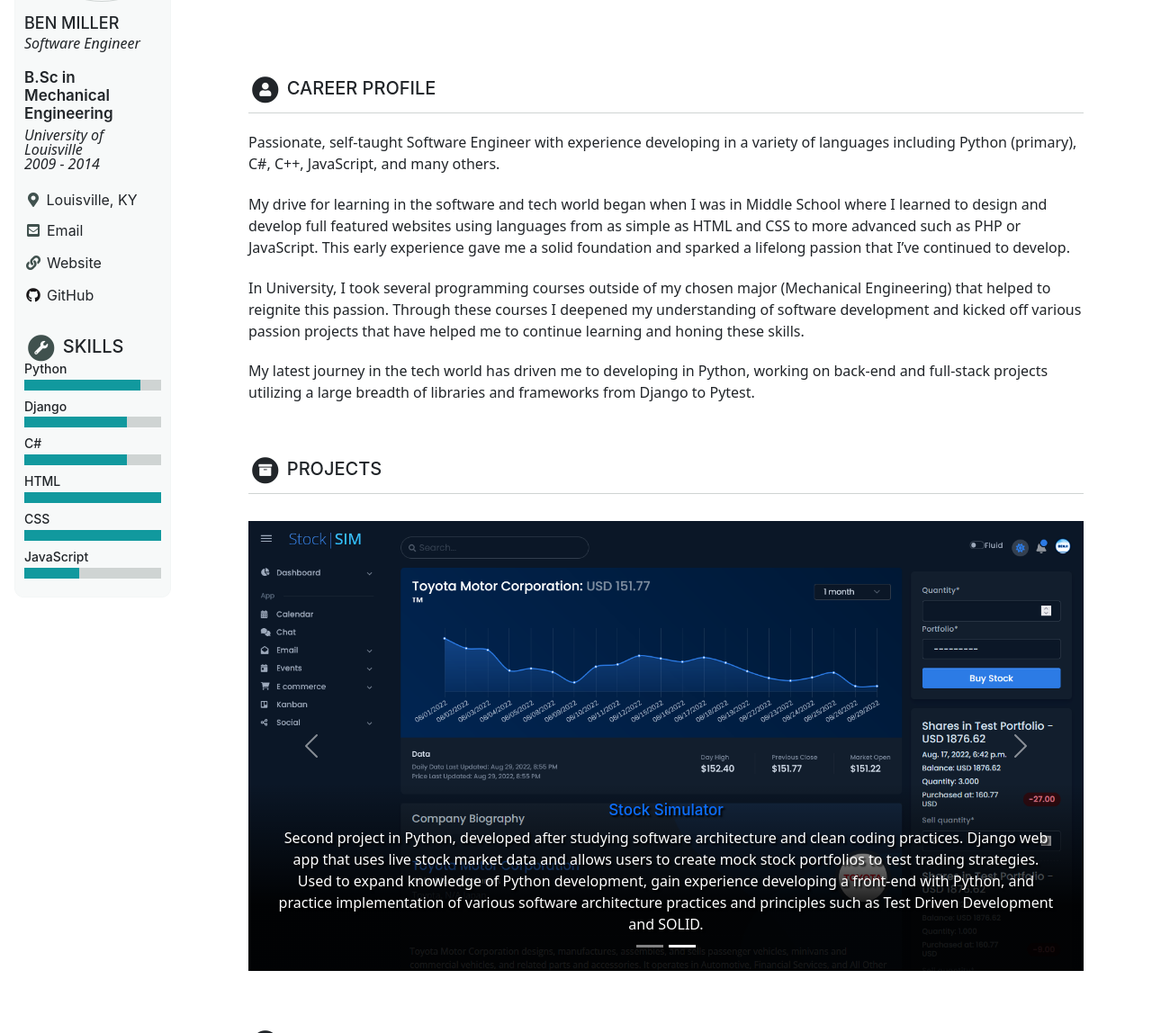
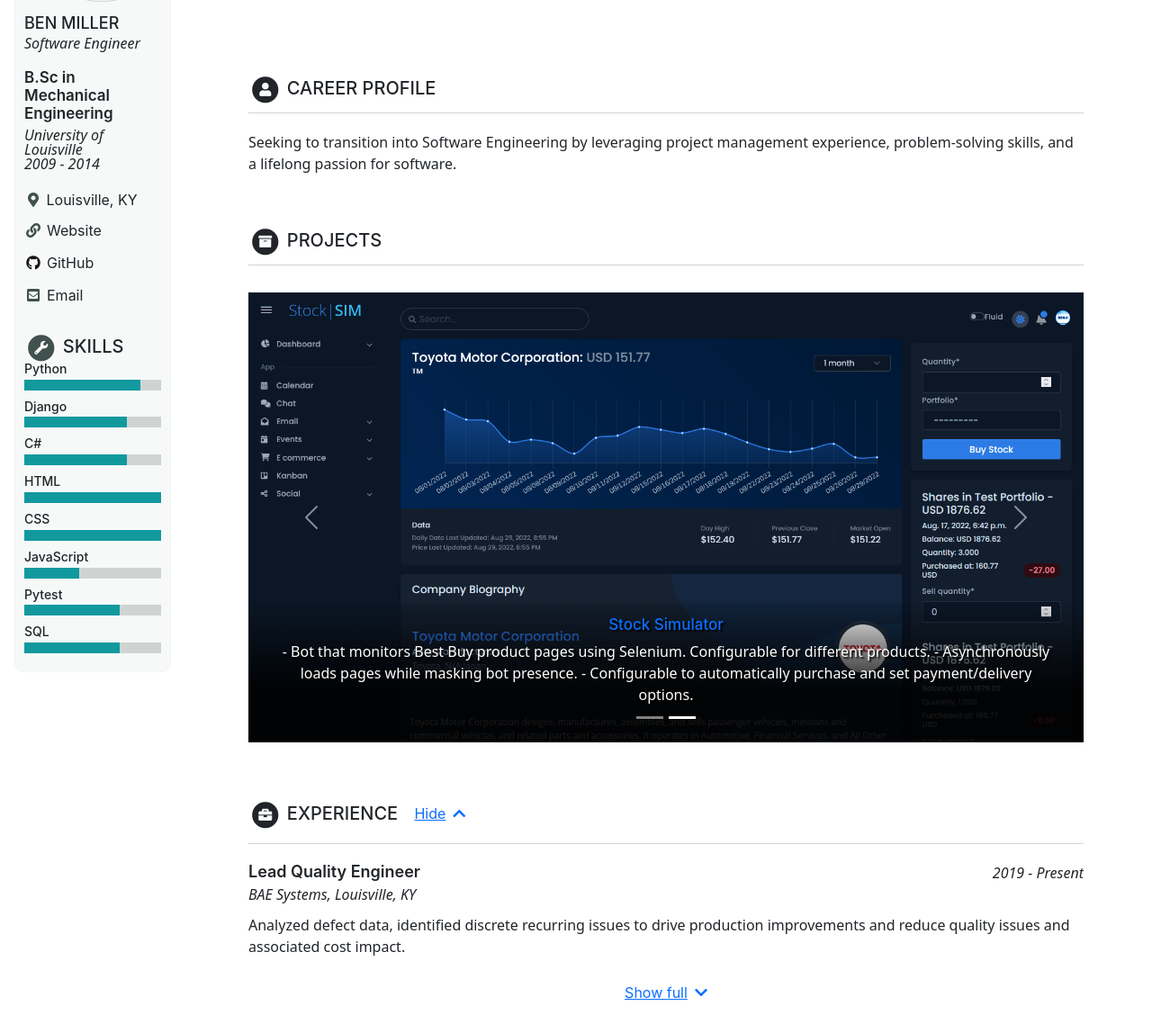
Before and after one commit to Ben-M-90/Ben-M-90.github.io, a Jekyll site: the page built from _pages/home.md, in a window 1280 px wide and 1400 px high. Shown: the part 252-1400 px from the top of the window at 90% size. Built offline with Jekyll 4.4.1, drawn with Linux system fonts in a browser that asks for light colours; cached includes are drawn as plain includes.

Commit message:
Update bio information.

```diff
--- a/_config.yml
+++ b/_config.yml
@@ -108,11 +108,11 @@ author:
   avatar           : "/assets/images/bio-photo.jpg"
   bio              : "Software Engineer"
   location         : "Louisville, KY"
-  email            :
+  email            : "ben.miller.90.bm@gmail.com"
   links:
     - label: "Email"
       icon: "fas fa-fw fa-envelope-square"
-      url: "ben.miller.90.bm@gmail.com"
+      # url: "ben.miller.90.bm@gmail.com"
     - label: "Website"
       icon: "fas fa-fw fa-link"
       url: "https://ben-m-90.github.io"
--- a/_data/data.yml
+++ b/_data/data.yml
@@ -11,11 +11,11 @@ sidebar:
     avatar: /assets/images/bio-photo.jpg  #place a 100x100 picture inside /assets/images/ folder and provide the name of the file below
 
     # Sidebar links
-    email:
+    email: ben.miller.90.bm@gmail.com
     phone:
     citizenship:
     website: #do not add http://
-    linkedin:
+    linkedin: ben-a-miller
     xing:
     github: ben-m-90
     telegram: # add your nickname without '@' sign
@@ -33,26 +33,9 @@ sidebar:
 career-profile:
     title: Career Profile
     summary: |
-      Passionate, self-taught Software Engineer with experience developing
-      in a variety of languages including Python (primary), C#, C++,
-      JavaScript, and many others.
-
-      My drive for learning in the software and tech world began when I was
-      in Middle School where I learned to design and develop full featured
-      websites using languages from as simple as HTML and CSS to more
-      advanced such as PHP or JavaScript. This early experience gave me a
-      solid foundation and sparked a lifelong passion that I've continued
-      to develop.
-
-      In University, I took several programming courses outside of my chosen
-      major (Mechanical Engineering) that helped to reignite this passion.
-      Through these courses I deepened my understanding of software
-      development and kicked off various passion projects that have helped me
-      to continue learning and honing these skills.
-
-      My latest journey in the tech world has driven me to developing in Python,
-      working on back-end and full-stack projects utilizing a large breadth of
-      libraries and frameworks from Django to Pytest.
+      Seeking to transition into Software Engineering by leveraging project
+      management experience, problem-solving skills, and a lifelong passion
+      for software.
 education:
     - degree: B.Sc in Mechanical Engineering
       university: University of Louisville
@@ -68,14 +51,9 @@ experiences:
         drive production improvements and reduce quality issues and
         associated cost impact.
       expanded: |
-          - Reviewed contracts and ensured requirements are met.
-          - Performed final inspection of gun systems to catch and
-          address quality issues prior to submission to customer.
-          - Generate monthly report of Cost of Poor Quality.
-          - Act as primary point of contact for MK45 program. Take daily
-          action items to support production and coordinate internally
-          and externally of Quality department to have issues resolved in
-          a timely manner.
+          - Data analysis of defects to drive root cause and process
+          improvements. Act as primary liaison with the customer and
+          ensure contractual requirements were met.
           - Mentor, train, and direct junior staff.
     - role: Project Engineer
       time: 2017 - 2018
@@ -84,11 +62,11 @@ experiences:
       details: |
         Directed development and installation of robotic weld cells.
       expanded: |
-          - Coordinated and managed various teams to have components
-          purchased, systems tested, and equipment installed.
-          - Created project schedule and budgets.
-          - Oversaw vendors to design and test robotic weld cells and
-          meet deadlines for new model production start.
+          - Managed budget, schedule, & specification of new robotic
+          weld equipment.
+          - Oversaw vendors to design custom equipment and purchase
+          components.
+          - Planned and coordinated installation and delivery of equipment.
     - role: Structures Engineer
       time: 2017 - 2017
       company: Belcan, Lexington, KY
@@ -97,14 +75,7 @@ experiences:
         Engineering analysis of Pratt & Whitney jet engines and
         Universal Studios animatronic theme park characters.
       expanded: |
-          - Analyzed and documented analysis results and made
-          recommendations for design changes to customer in order
-          to improve product design.
-          - Refine mesh of customer supplied part geometry to provide
-          better, more useful or accurate results.
-          - Developed workbooks and scripts to reduce analysis time and
-          analyze large amounts of data with fewer calculation errors
-          (relative to hand calculations).
+          - Developed scripts to automate parameterized analysis.
     - role: Quality Engineer
       time: 2013 - 2014
       company: Toyota North America, Erlanger, KY
@@ -115,14 +86,10 @@ experiences:
         with manufacturing, design, and sales to develop countermeasure
         to resolve issues.
       expanded: |
-          - Developed VBA Excel workbook to automate and improve data
-          analysis on warranty claims - saved time and improved results
-          of data analysis to provide a better scope of warranty and
-          customer data and help identify quality concerns sooner.
-          - New model Obeya launch project management. Tracked KPI's for
-          early product launch to improve vehicle quality and coordinate
-          with cross-functional teams from design & manufacturing to
-          implement countermeasures to defects.
+          - Developed analysis tools to identify defects using large
+          datasets and drive process and design changes.
+          - Worked with cross-functional teams to develop and implement
+          countermeasures.
 projects:
     title: Projects
     intro: >
@@ -132,26 +99,20 @@ projects:
         icon: "/assets/images/stock_bot_icon.png"
         id: 0
         tagline: |
-         First project used to practice developing with Python. Bot that
-         monitors stock of given product URL (intended to monitor GPU's
-         during GPU shortage) and quickly purchase once stock has become
-         available. Used Selenium to interact with browser and various
-         strategies to mask bot from detection. Capable of identifying
-         stock and executing a purchase within 10 seconds of stock becoming
-         available.
+         - Django web app with custom web scraper that retrieves stock market data.
+         - Update POST calls made asynchronously through ajax. Data display updated without page reload via DOM manipulation with response from ajax success.
+         - Data stored in PostgreSQL database, updated by user demand and age to reduce database demand.
+
       - title: Stock Simulator
         link: "https://github.com/Ben-M-90/stock_sim"
         icon: "/assets/images/stock_sim_icon.png"
         id: 1
         primary: True
         tagline: |
-         Second project in Python, developed after studying software
-         architecture and clean coding practices. Django web app that
-         uses live stock market data and allows users to create mock stock
-         portfolios to test trading strategies. Used to expand knowledge of
-         Python development, gain experience developing a front-end with
-         Python, and practice implementation of various software architecture
-         practices and principles such as Test Driven Development and SOLID.
+         - Bot that monitors Best Buy product pages using Selenium. Configurable for different products.
+         - Asynchronously loads pages while masking bot presence.
+         - Configurable to automatically purchase and set payment/delivery options.
+
 
 #publications:
 #    title: Publications
@@ -202,3 +163,9 @@ skills:
 
       - name: JavaScript
         level: 40%
+
+      - name: Pytest
+        level: 70%
+
+      - name: SQL
+        level: 70%
```
